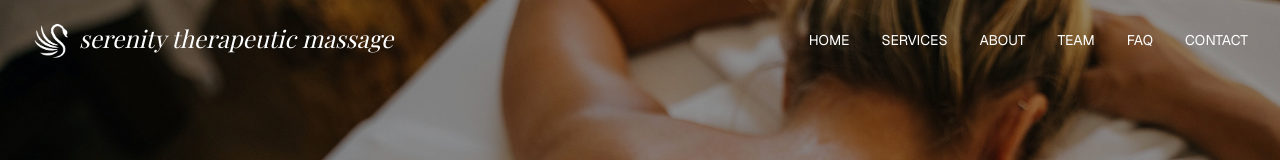
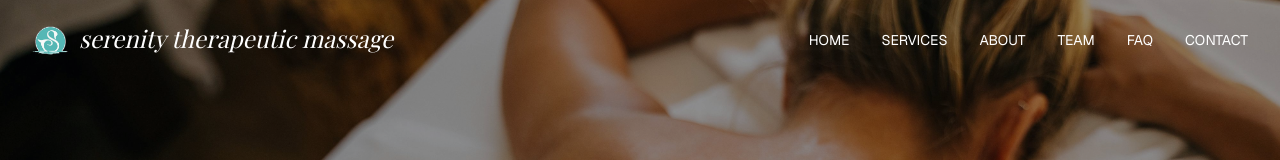
Before and after one commit to bsartain/serenity-next, a Next.js app: page / in a window 1280 px wide. Shown: the top 160 px of the page. Built offline with nearby package versions, Linux system fonts and the light colour scheme; a web font is replaced by a local one.

Commit message:
Replaced logo

```diff
--- a/app/page.tsx
+++ b/app/page.tsx
@@ -95,7 +95,7 @@ export default function Home() {
         <div className="max-w-7xl mx-auto px-4 sm:px-6 lg:px-8">
           <div className="flex justify-between items-center h-20">
             <div className="logo-container">
-              <img src={isScrolled ? "/images/serenity-logo.png" : "/images/serenity-logo-white.png"} alt="Serenity" className="logo" />
+              <img src={isScrolled ? "/images/logo.png" : "/images/logo.png"} alt="Serenity" className="logo" />
               <h3 className={`text-2xl transition-colors lowercase ${isScrolled ? "text-[#4B4B40]" : "text-white"}`}>Serenity Therapeutic Massage</h3>
             </div>
             {/* Desktop Menu */}
```
Also changed, not shown: public/images/logo.png.
